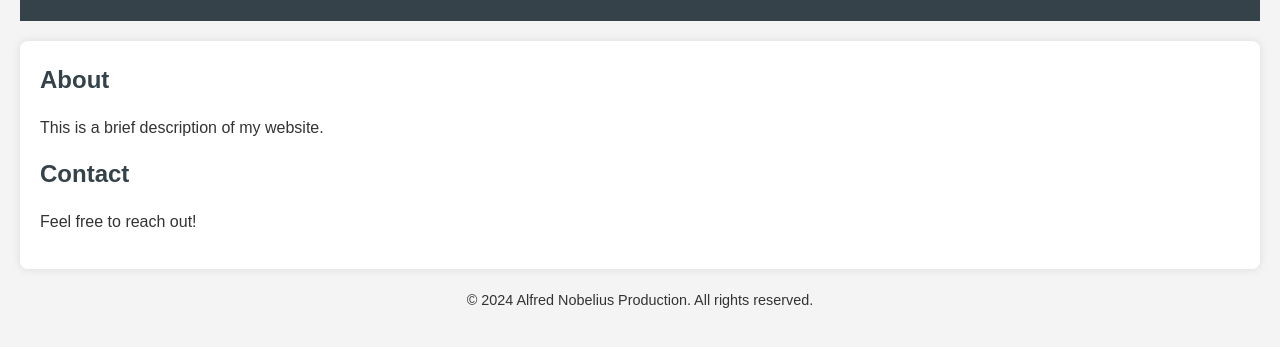
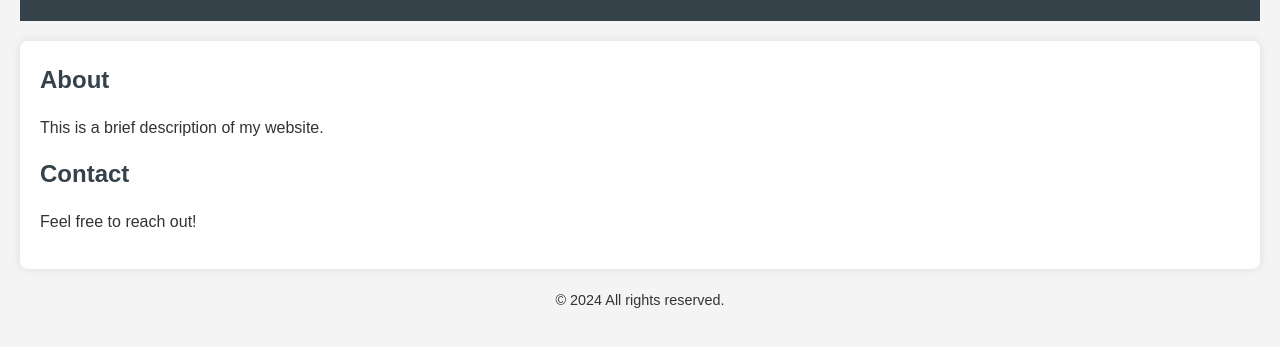
Before and after one commit to anobelius/index, a plain HTML site: page index.html in a window 1280 px wide. Shown: the part 105-452 px from the top of the page. Drawn offline with Linux system fonts and the light colour scheme.

Commit message:
Update index.html

```diff
--- a/index.html
+++ b/index.html
@@ -21,7 +21,7 @@
         </section>
     </main>
     <footer>
-        <p>&copy; 2024 Alfred Nobelius Production. All rights reserved.</p>
+        <p>&copy; 2024 All rights reserved.</p>
     </footer>
 </body>
 </html>
```
